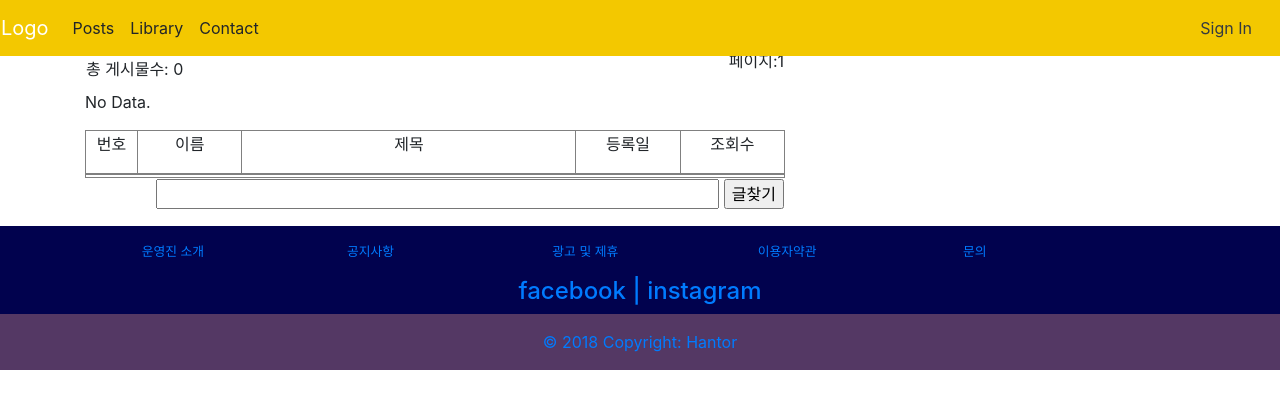
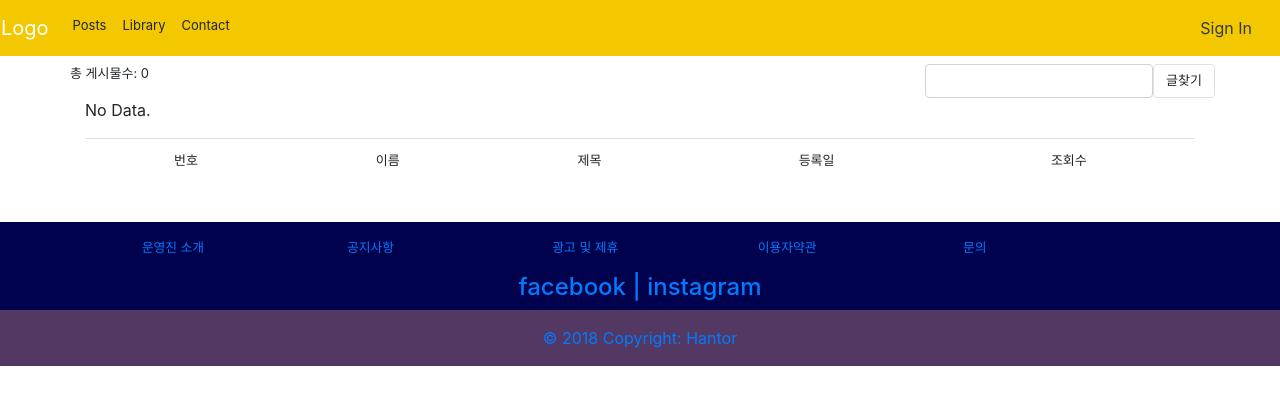
Before and after one commit to terajh/hantor_page, a Django app: page /posts/ in a window 1280 px wide. Shown: the top 409 px of the page. Run offline with Django 3.2, Linux system fonts and the light colour scheme; data that the repository does not hold is empty; some libraries are stand-ins or nearby versions.

Commit message:
modify post_list

```diff
--- a/hantorism_home/templates/footer.html
+++ b/hantorism_home/templates/footer.html
@@ -19,7 +19,7 @@
     </ul>
 
     <div class="text-center h4">
-        <a href="https://facebook.com">facebook |</a>
+        <a href="https://www.facebook.com/AjouHantor/">facebook |</a>
         <a href="https://instagram.com">instagram</a>
     </div>
 
--- a/hantorism_post/templates/post_list.html
+++ b/hantorism_post/templates/post_list.html
@@ -1,50 +1,79 @@
 <!DOCTYPE html>
 <html lang="en">
 {% load staticfiles %}
+
 <head>
     <meta charset="UTF-8">
     <title>PostList</title>
+    <style>
+        td,
+        .row {
+            padding: 0px;
+            font-size: small;
+        }
+    </style>
 </head>
-<body class="pt-5">
+
+<body class="pt-5 mt-3">
     {% include 'header.html' %}
     <div class="container">
+        <div id="fon" class="row justify-content-between">
+            <td>총 게시물수: {{ totalCnt }}</td>
+            <td>
+                <form class="form-row" name="searchf" method="post" action="{% url 'title_search' %}">{% csrf_token %}
+                    <div>
+                        <input style="font-size: small;" class="form-control" type="text" name="searchStr" maxlength=50>
+                    </div>
+                    <div>
+                        <input style="font-size: small;" class="btn border border-1" type="submit" value="글찾기">
+                    </div>
+                </form>
+            </td>
+        </div>
 
-    <table cellspacing=1 width=700 border=0>
+        <table class="table " cellspacing=1>
+            <thead>
                 <tr>
-            <td>총 게시물수: {{ totalCnt }}</td>
-            <td><p align=right> 페이지:{{ current_page }}
+                    <td class=" text-center" scope="col">
+                        번호
+                    </td>
+                    <td class="text-center" scope="col">
+                        이름
+                    </td>
+                    <td class=" text-center" scope="col">
+                        제목
+                    </td>
+                    <td class="text-center" scope="col">
+                        등록일
+                    </td>
+                    <td class="text-center" scope="col">
+                        조회수
                     </td>
                 </tr>
-    </table>
-
-    <table cellspacing=1 width=700 border=1>
-        <tr>
-            <td width=50><p align=center>번호</p>
-            </td>
-            <td width=100><p align=center>이름</p>
-            </td>
-            <td width=320><p align=center>제목</p>
-            </td>
-            <td width=100><p align=center>등록일</p>
-            </td>
-            <td width=100><p align=center>조회수</p>
-            </td>
-        </tr>
+            </thead>
 
             {% if post_list %}
             <ul>
                 {% for post_row in post_list %}
                 <tr>
-                        <td width=50><p align=center>{{ post_row.id }}</p></td>
-                        <td width=100><p align=center>{{ post_row.name }}</p></td>
-                        <td width=320>
-                            <p align=center>
+                    <td class="text-center">
+                        {{ post_row.id }}
+                    </td>
+                    <td class="text-center ">
+                        {{ post_row.name }}
+                    </td>
+                    <td class="text-center w-25 ">
+
                         <a href="/post_view?post_id={{ post_row.id }}&current_page={{ current_page }}&searchStr=None"
-                                   title="{{ post_row.title }}"> {{ post_row.title }}</a>
+                            title="{{ post_row.title }}"> {{ post_row.title }}
                             </p>
                     </td>
-                        <td width=100><p align=center>{{ post_row.created_date }}</p></td>
-                        <td width=100><p align="center">{{ post_row.view_count }}</p></td>
+                    <td class="text-center w-25">
+                        {{ post_row.created_date }}
+                    </td>
+                    <td class="text-center ">
+                        {{ post_row.view_count }}
+                    </td>
 
                 </tr>
                 {% endfor %}
@@ -55,11 +84,14 @@
         </table>
 
 
-    <table cellspacing=1 width=700 border=1>
-        <tr>
-            <td>
+        <div class="d-flex justify-content-between row mb-4">
+
+            <div>
+
+            </div>
+            <div>
                 {% for page in total_page_list %}
-                    <a href="/posts?current_page={{ page }}">
+                <a class="text-bold" href="/posts?current_page={{ page }}">
                     [
                     {% ifequal page current_page %}
                     <b>
@@ -71,26 +103,14 @@
                     ]
                 </a>
                 {% endfor %}
-            </td>
-        </tr>
-    </table>
-    <table width=700>
-        <tr>
+            </div>
             {% if user.is_active %}
-                <td>
-                    <input type="button" value="글쓰기" OnClick="window.location='/post_write'">
-                </td>
+            <div>
+                <input type="button" style="font-size: small;" class="btn border border-1" value="글쓰기"
+                    OnClick="window.location='/post_write'">
+            </div>
             {% endif %}
-            <td>
-                <form name="searchf" method="post" action="{% url 'title_search' %}">{% csrf_token %}
-                    <p align=right>
-                        <input type="text" name="searchStr" size=50 maxlength=50>
-                        <input type="submit" value="글찾기">
-                    </p>
-                </form>
-            </td>
-        </tr>
-    </table>
+        </div>
     </div>
         {% include 'footer.html' %}
 </body>
```
Also changed, not shown: hantorism_post/templates/hi.html (added, +44 -0 lines), hantorism_user/templates/sign_up.html (+3 -46 lines). Lines whose indentation alone changed are shown as unchanged.
